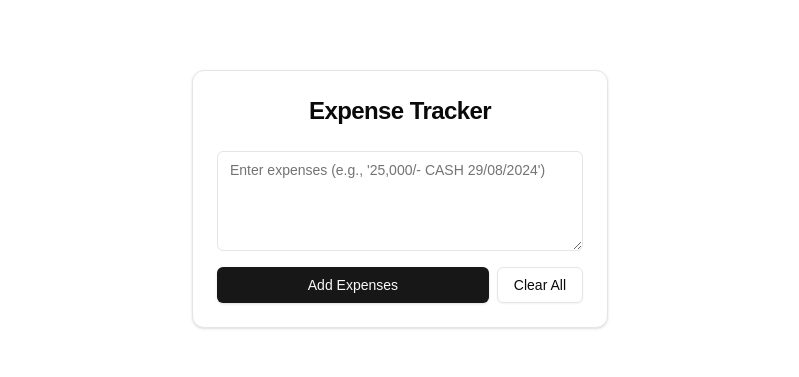
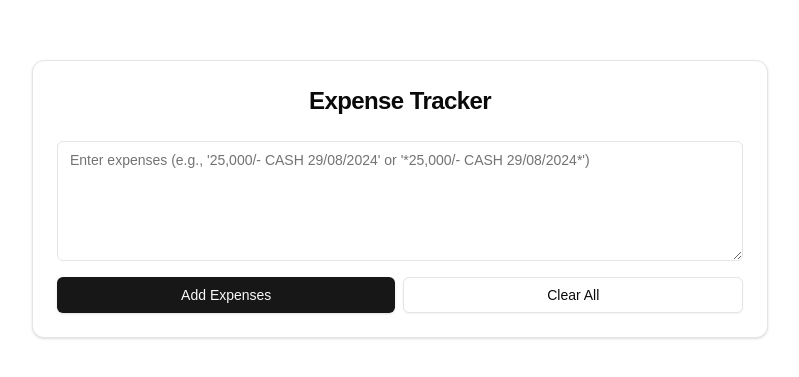
Before and after one commit to Adityanshkapasia/expense-tracker, a Next.js app: page / in a window 1280 px wide. Shown: the part 201-578 px from the top of the page, without its empty margins (240-1039 px from the left). Built offline with nearby package versions, Linux system fonts and the light colour scheme.

Commit message:
asterisk input for whatsapp

```diff
--- a/components/ExpenseTracker.tsx
+++ b/components/ExpenseTracker.tsx
@@ -22,7 +22,8 @@ export default function ExpenseTracker() {
   const parseExpenses = (text: string): Expense[] => {
     const lines = text.split('\n')
     return lines.map((line, index) => {
-      const match = line.match(/^([\d,]+)\/- (.+) (\d{2}\/\d{2}\/\d{4})$/)
+      const trimmedLine = line.trim().replace(/^\*|\*$/g, '')
+      const match = trimmedLine.match(/^([\d,]+)\/- (.+) (\d{2}\/\d{2}\/\d{4})$/)
       if (match) {
         const [, amountStr, description, date] = match
         const amount = parseFloat(amountStr.replace(/,/g, ''))
@@ -52,23 +53,23 @@ export default function ExpenseTracker() {
   const total = expenses.reduce((sum, expense) => sum + expense.amount, 0)
 
   return (
-    <div className="w-full max-w-md mx-auto p-4">
+    <div className="w-full max-w-3xl mx-auto p-2 sm:p-4 space-y-4">
       <Card className="w-full">
         <CardHeader>
-          <CardTitle className="text-xl sm:text-2xl text-center">Expense Tracker</CardTitle>
+          <CardTitle className="text-2xl font-bold text-center">Expense Tracker</CardTitle>
         </CardHeader>
-        <CardContent>
+        <CardContent className="space-y-4">
           <Textarea
-            placeholder="Enter expenses (e.g., '25,000/- CASH 29/08/2024')"
+            placeholder="Enter expenses (e.g., '25,000/- CASH 29/08/2024' or '*25,000/- CASH 29/08/2024*')"
             value={input}
             onChange={(e) => setInput(e.target.value)}
-            className="min-h-[100px] mb-4"
+            className="min-h-[120px] text-sm w-full"
           />
-          <div className="flex flex-col sm:flex-row space-y-2 sm:space-y-0 sm:space-x-2">
-            <Button onClick={handleSubmit} className="w-full sm:w-auto flex-grow">
+          <div className="flex flex-col sm:flex-row gap-2">
+            <Button onClick={handleSubmit} className="w-full">
               Add Expenses
             </Button>
-            <Button onClick={handleClearAll} variant="outline" className="w-full sm:w-auto">
+            <Button onClick={handleClearAll} variant="outline" className="w-full">
               Clear All
             </Button>
           </div>
@@ -76,7 +77,7 @@ export default function ExpenseTracker() {
       </Card>
 
       {error && (
-        <Alert variant="destructive" className="mt-4">
+        <Alert variant="destructive">
           <AlertCircle className="h-4 w-4" />
           <AlertTitle>Error</AlertTitle>
           <AlertDescription>{error}</AlertDescription>
@@ -84,25 +85,25 @@ export default function ExpenseTracker() {
       )}
 
       {expenses.length > 0 && (
-        <Card className="mt-4 w-full">
+        <Card className="w-full">
           <CardHeader>
-            <CardTitle className="text-lg sm:text-xl">Expense List</CardTitle>
+            <CardTitle className="text-xl font-bold">Expense List</CardTitle>
           </CardHeader>
           <CardContent>
-            <ul className="space-y-2">
+            <ul className="space-y-3">
               {expenses.map((expense, index) => (
-                <li key={expense.id} className="flex flex-col sm:flex-row sm:items-center text-sm sm:text-base">
-                  <span className="w-6 flex-shrink-0 font-medium">{index + 1}.</span>
-                  <span className="flex-shrink-0 font-medium w-24">₹{expense.amount.toLocaleString('en-IN')}</span>
-                  <span className="flex-grow">{expense.description}</span>
-                  <span className="flex-shrink-0 text-gray-500">{expense.date}</span>
+                <li key={expense.id} className="flex flex-col sm:flex-row sm:items-center text-sm border-b pb-2 last:border-b-0 last:pb-0">
+                  <span className="w-8 font-medium">{index + 1}.</span>
+                  <span className="font-medium text-lg sm:w-32 sm:text-base">₹{expense.amount.toLocaleString('en-IN')}</span>
+                  <span className="flex-grow font-medium">{expense.description}</span>
+                  <span className="text-gray-500 text-xs sm:text-sm">{expense.date}</span>
                 </li>
               ))}
             </ul>
           </CardContent>
           <CardFooter className="flex justify-between items-center bg-muted rounded-b-lg">
-            <span className="font-bold text-sm sm:text-base">Total:</span>
-            <span className="font-bold text-lg sm:text-xl">₹{total.toLocaleString('en-IN')}</span>
+            <span className="font-bold text-base">Total:</span>
+            <span className="font-bold text-xl">₹{total.toLocaleString('en-IN')}</span>
           </CardFooter>
         </Card>
       )}
```
